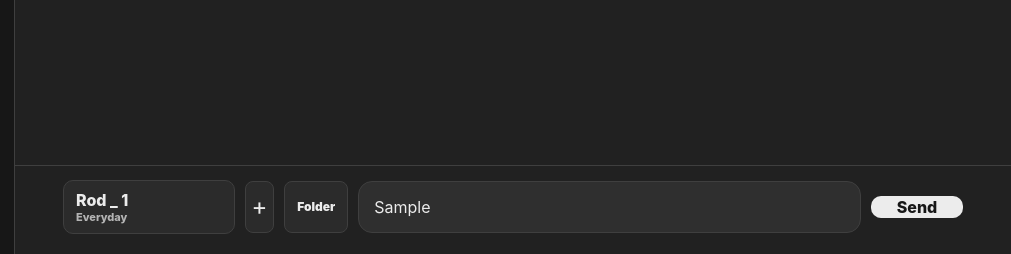
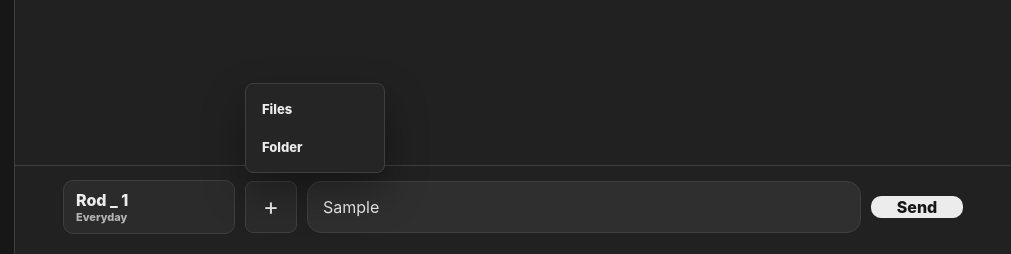
Before and after one commit to rayf24241-a11y/Rrotex, a website with bundled scripts: page index.html in a window 1280 px wide. Both pictures are taken after typing "Sample" into the empty fields and a click on the button "Attach files or folders". Shown: the part 546-800 px from the top of the page, 269-1280 px from the left. Built offline with nearby package versions, Linux system fonts and the light colour scheme; files whose address does not match are found by name.

Commit message:
Move folder upload into attach menu

```diff
--- a/app.js
+++ b/app.js
@@ -98,7 +98,9 @@ const attachmentTray = document.querySelector('#attachmentTray');
 const attachmentInput = document.querySelector('#attachmentInput');
 const folderInput = document.querySelector('#folderInput');
 const attachButton = document.querySelector('#attachButton');
-const folderButton = document.querySelector('#folderButton');
+const attachMenu = document.querySelector('#attachMenu');
+const attachFilesButton = document.querySelector('#attachFilesButton');
+const attachFolderButton = document.querySelector('#attachFolderButton');
 const newChatButton = document.querySelector('#newChatButton');
 const teamupEntry = document.querySelector('#teamupEntry');
 const teamupCreditStatus = document.querySelector('#teamupCreditStatus');
@@ -2124,6 +2126,18 @@ function closeModelMenu() {
   modelButton.setAttribute('aria-expanded', 'false');
 }
 
+function closeAttachMenu() {
+  if (attachMenu) {
+    attachMenu.hidden = true;
+  }
+}
+
+function toggleAttachMenu() {
+  if (attachMenu) {
+    attachMenu.hidden = !attachMenu.hidden;
+  }
+}
+
 function closeComputerMode() {
   state.computerMode = false;
   closeModelMenu();
@@ -2351,6 +2365,9 @@ document.addEventListener('click', (event) => {
     return;
   }
   closeAccountMenu();
+  if (!event.target.closest?.('#attachMenu') && !event.target.closest?.('#attachButton')) {
+    closeAttachMenu();
+  }
   if (!modelMenu.contains(event.target) && !modelButton.contains(event.target)) {
     closeModelMenu();
   }
@@ -2362,8 +2379,21 @@ composer.addEventListener('submit', (event) => {
   messageInput.value = '';
 });
 
-attachButton?.addEventListener('click', () => attachmentInput?.click());
-folderButton?.addEventListener('click', () => folderInput?.click());
+attachButton?.addEventListener('click', (event) => {
+  event.preventDefault();
+  event.stopPropagation();
+  toggleAttachMenu();
+});
+attachFilesButton?.addEventListener('click', (event) => {
+  event.preventDefault();
+  closeAttachMenu();
+  attachmentInput?.click();
+});
+attachFolderButton?.addEventListener('click', (event) => {
+  event.preventDefault();
+  closeAttachMenu();
+  folderInput?.click();
+});
 attachmentInput?.addEventListener('change', async () => {
   await handleAttachmentSelection(attachmentInput.files);
   attachmentInput.value = '';
--- a/index.html
+++ b/index.html
@@ -144,8 +144,13 @@
           <div class="attachment-tray" id="attachmentTray" hidden></div>
           <input id="attachmentInput" type="file" multiple accept="image/*,.txt,.md,.json,.js,.ts,.tsx,.jsx,.html,.css,.py,.csv,.xml,.yml,.yaml,.zip,.pdf,.doc,.docx" hidden />
           <input id="folderInput" type="file" multiple webkitdirectory directory hidden />
-          <button class="attach-button" id="attachButton" type="button" aria-label="Attach files">+</button>
-          <button class="attach-button folder-button" id="folderButton" type="button" aria-label="Attach folder">Folder</button>
+          <div class="attach-wrap">
+            <button class="attach-button" id="attachButton" type="button" aria-label="Attach files or folders">+</button>
+            <div class="attach-menu" id="attachMenu" hidden>
+              <button id="attachFilesButton" type="button">Files</button>
+              <button id="attachFolderButton" type="button">Folder</button>
+            </div>
+          </div>
           <textarea id="messageInput" rows="1" placeholder="Message ROTEX..."></textarea>
           <button class="send-button" type="submit">Send</button>
         </form>
--- a/styles.css
+++ b/styles.css
@@ -774,7 +774,7 @@ h1 {
 
 .composer {
   position: relative;
-  grid-template-columns: auto auto auto minmax(0, 1fr) auto;
+  grid-template-columns: auto auto minmax(0, 1fr) auto;
   gap: 10px;
   padding: 14px max(18px, calc((100% - 900px) / 2)) 20px;
   border-top: 1px solid var(--line);
@@ -805,11 +805,44 @@ h1 {
   line-height: 1;
 }
 
-.folder-button {
-  width: auto;
-  padding: 0 12px;
-  font-size: 12px;
-  font-weight: 900;
+.attach-wrap {
+  position: relative;
+  display: flex;
+}
+
+.attach-menu {
+  position: absolute;
+  left: 0;
+  bottom: calc(100% + 8px);
+  z-index: 20;
+  display: grid;
+  min-width: 140px;
+  padding: 6px;
+  background: #252525;
+  border: 1px solid var(--line);
+  border-radius: 8px;
+  box-shadow: 0 18px 40px rgba(0, 0, 0, 0.35);
+}
+
+.attach-menu[hidden] {
+  display: none;
+}
+
+.attach-menu button {
+  justify-content: flex-start;
+  min-height: 38px;
+  padding: 0 10px;
+  color: var(--text);
+  background: transparent;
+  border: 0;
+  border-radius: 6px;
+  font-size: 13px;
+  font-weight: 800;
+  text-align: left;
+}
+
+.attach-menu button:hover {
+  background: #343434;
 }
 
 .attachment-pill,
```
